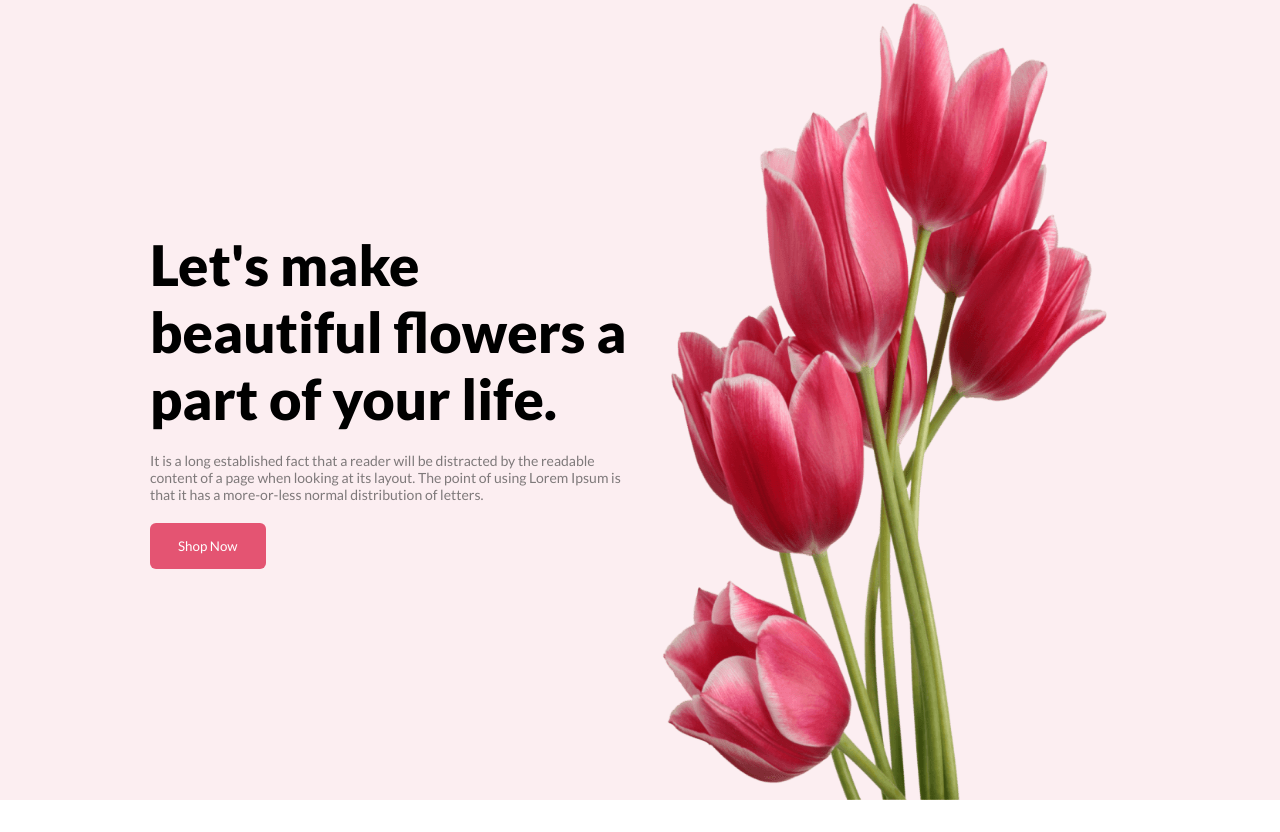
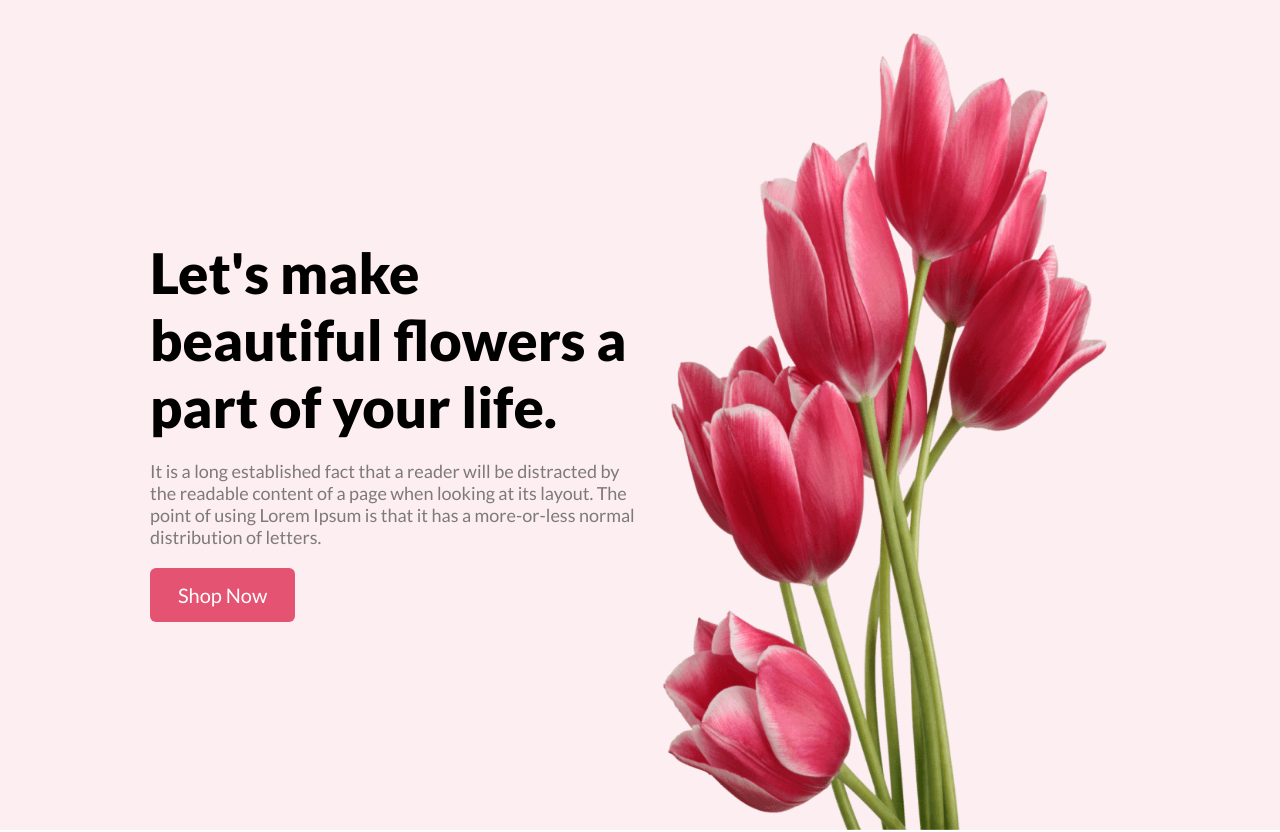
Before and after one commit to jarinazmi/flower-shop, a plain HTML site: page index.html in a window 1280 px wide. Shown: the top 832 px of the page. Drawn offline with Linux system fonts and the light colour scheme.

Commit message:
styles updated

```diff
--- a/css/style.css
+++ b/css/style.css
@@ -3,7 +3,6 @@
     padding: 0;
     box-sizing: border-box;
     font-family: 'Lato', sans-serif;
-
 }
 
 .container {
@@ -26,7 +25,7 @@ section {
 
 .description {
     color: #7E797A;
-    font-size: 14px;
+    font-size: 18px;
     margin: 20px 0;
 }
 
@@ -36,6 +35,7 @@ section {
     border: none;
     background-color: #E45472;
     color: white;
+    font-size: 20px;
 }
 
 .pinky-text {
@@ -44,6 +44,7 @@ section {
 
 header {
     background-color: #FCEEF1;
+    padding-top: 30px;
 }
 
 header .container {
@@ -65,7 +66,7 @@ header .container .left-box {
 header .container .left-box h1 {
     font-size: 56px;
     font-weight: 900;
-    color: #000000
+    color: #000000;
 }
 
 header .container .right-box {
@@ -255,6 +256,7 @@ header .container .right-box img {
     border-radius: 5px;
     border: none;
     margin-right: 5px;
+    font-size: 20px;
 }
 
 /* footer section started */
```
